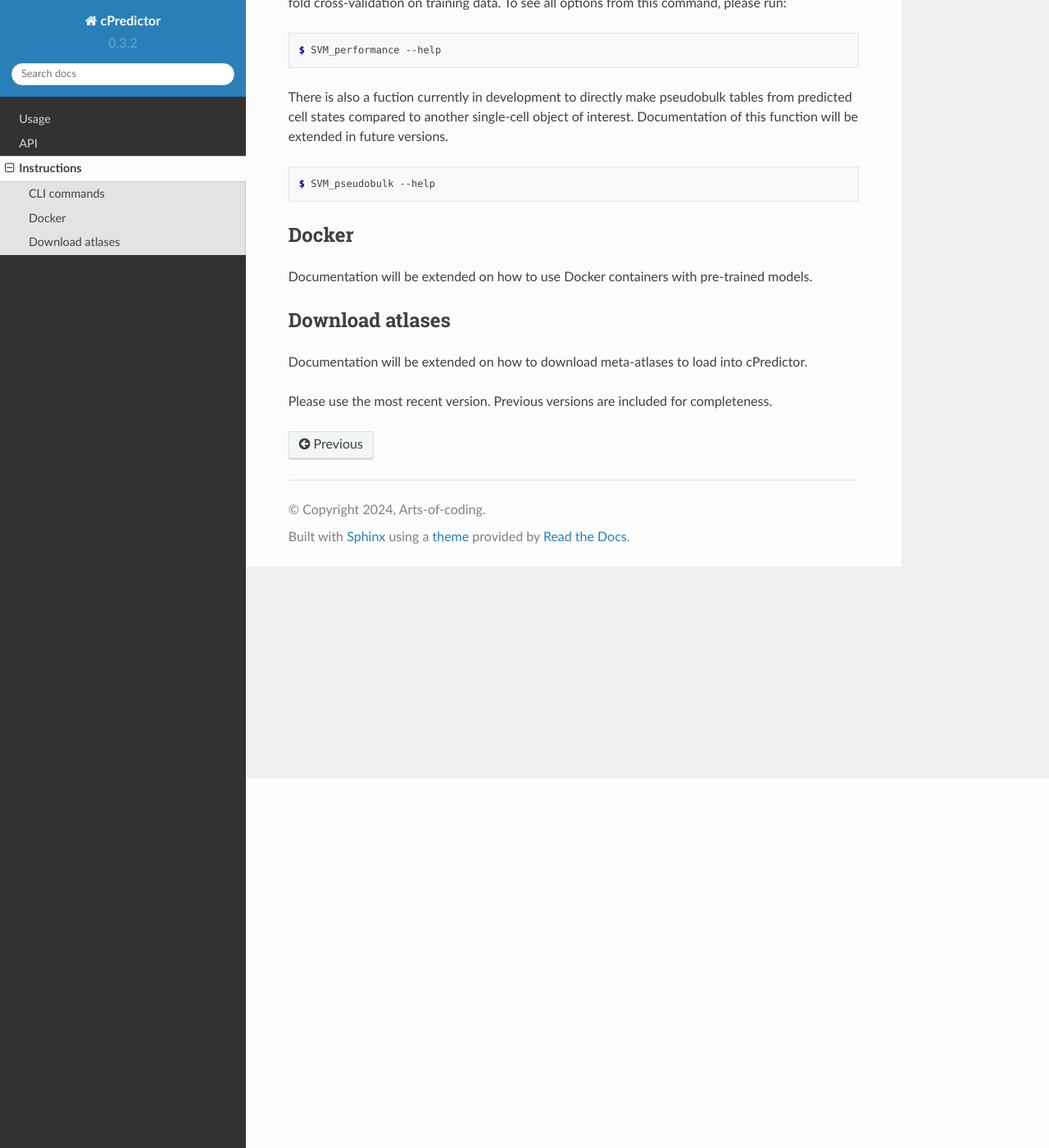
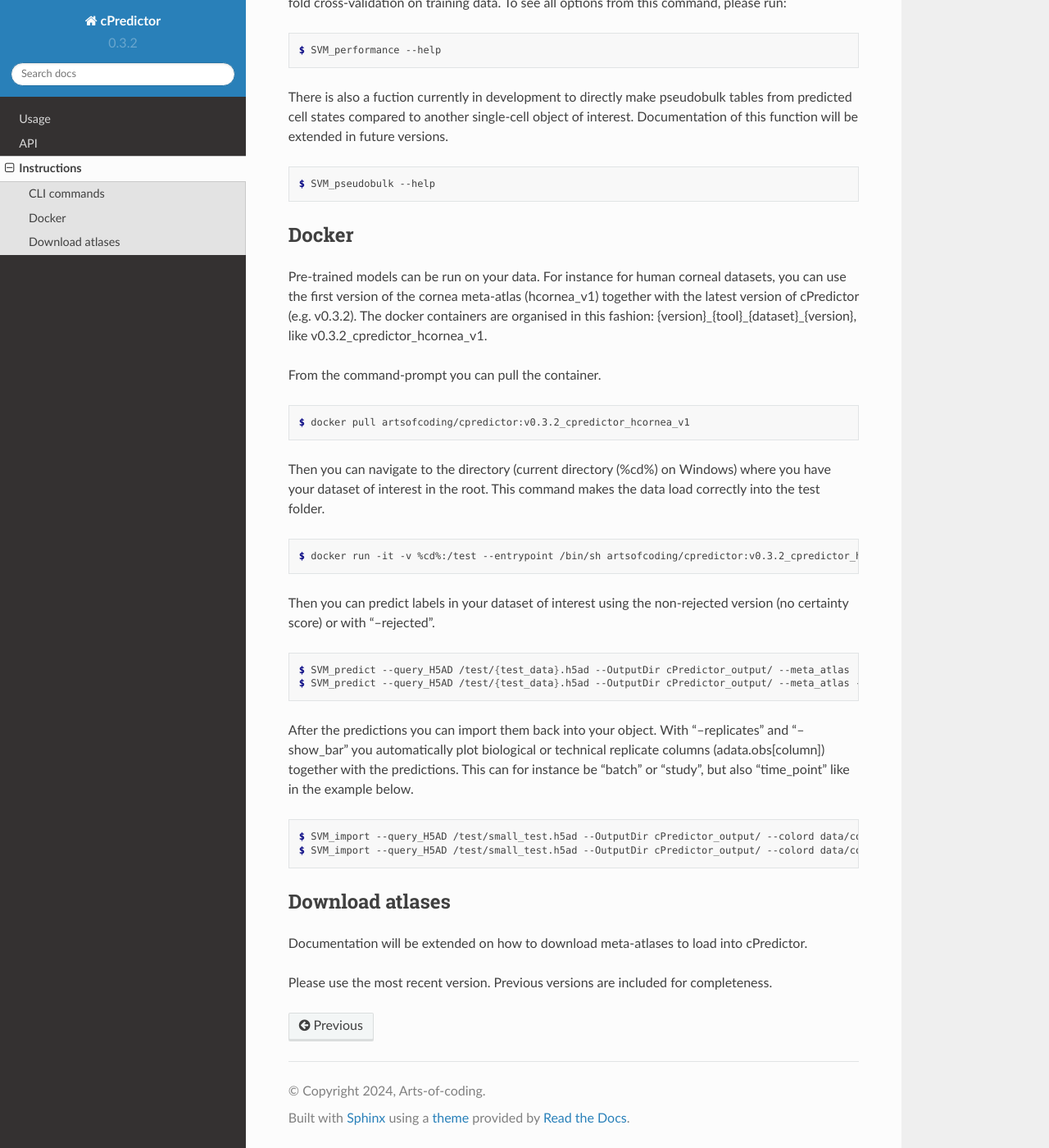
Before and after one commit to Arts-of-coding/cma, a Sphinx documentation site: the page built from docs/source/instructions.rst, in a window 1280 px wide and 1400 px high, scrolled down 451 px. Shown: the whole window at 82% size. Built offline with Sphinx 7.4.7 and the Read the Docs theme 2.0.0, drawn with Linux system fonts in a browser that asks for light colours.

Commit message:
docker instructions

```diff
--- a/docs/source/instructions.rst
+++ b/docs/source/instructions.rst
@@ -30,7 +30,38 @@ Documentation of this function will be extended in future versions.
 
 Docker
 ------------
-Documentation will be extended on how to use Docker containers with pre-trained models.
+Pre-trained models can be run on your data. For instance for human corneal datasets,
+you can use the first version of the cornea meta-atlas (hcornea_v1) together with the latest version of cPredictor (e.g. v0.3.2).
+The docker containers are organised in this fashion: {version}_{tool}_{dataset}_{version}, like v0.3.2_cpredictor_hcornea_v1.
+
+From the command-prompt you can pull the container.
+
+.. code-block:: console
+
+   $ docker pull artsofcoding/cpredictor:v0.3.2_cpredictor_hcornea_v1
+
+Then you can navigate to the directory (current directory (%cd%) on Windows) where you have your dataset of interest in the root.
+This command makes the data load correctly into the test folder.
+
+.. code-block:: console
+
+   $ docker run -it -v %cd%:/test --entrypoint /bin/sh artsofcoding/cpredictor:v0.3.2_cpredictor_hcornea_v1
+
+Then you can predict labels in your dataset of interest using the non-rejected version (no certainty score) or with "--rejected".
+
+.. code-block:: console
+
+   $ SVM_predict --query_H5AD /test/{test_data}.h5ad --OutputDir cPredictor_output/ --meta_atlas
+   $ SVM_predict --query_H5AD /test/{test_data}.h5ad --OutputDir cPredictor_output/ --meta_atlas --rejected
+
+After the predictions you can import them back into your object. With "--replicates" and "--show_bar" you automatically plot biological or
+technical replicate columns (adata.obs[column]) together with the predictions.
+This can for instance be "batch" or "study", but also "time_point" like in the example below.
+
+.. code-block:: console
+
+   $ SVM_import --query_H5AD /test/small_test.h5ad --OutputDir cPredictor_output/ --colord data/colord.tsv --SVM_type SVM --replicates time_point --meta_atlas --show_bar
+   $ SVM_import --query_H5AD /test/small_test.h5ad --OutputDir cPredictor_output/ --colord data/colord.tsv --SVM_type SVMrej --replicates time_point --meta-atlas --show_bar
 
 .. _usage:
 
```
